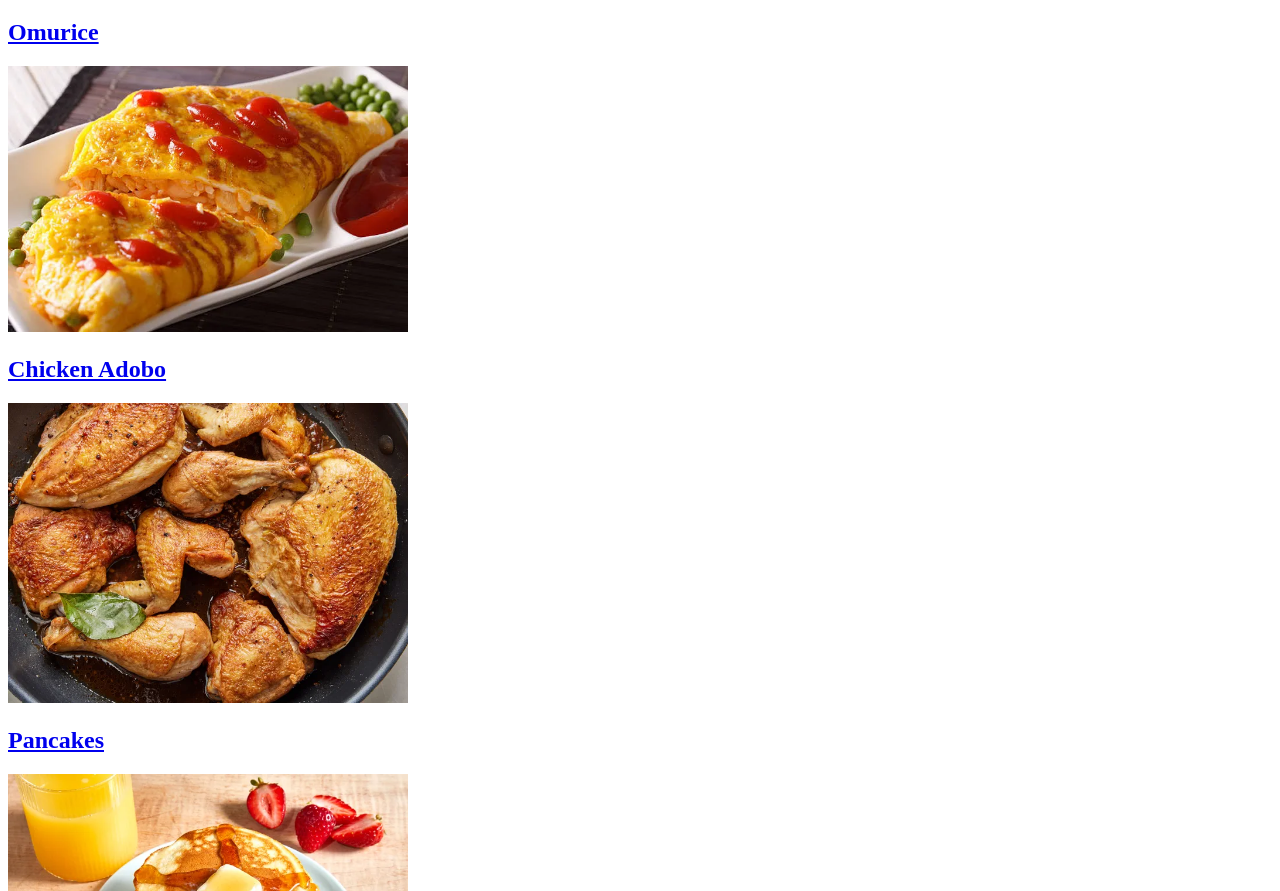
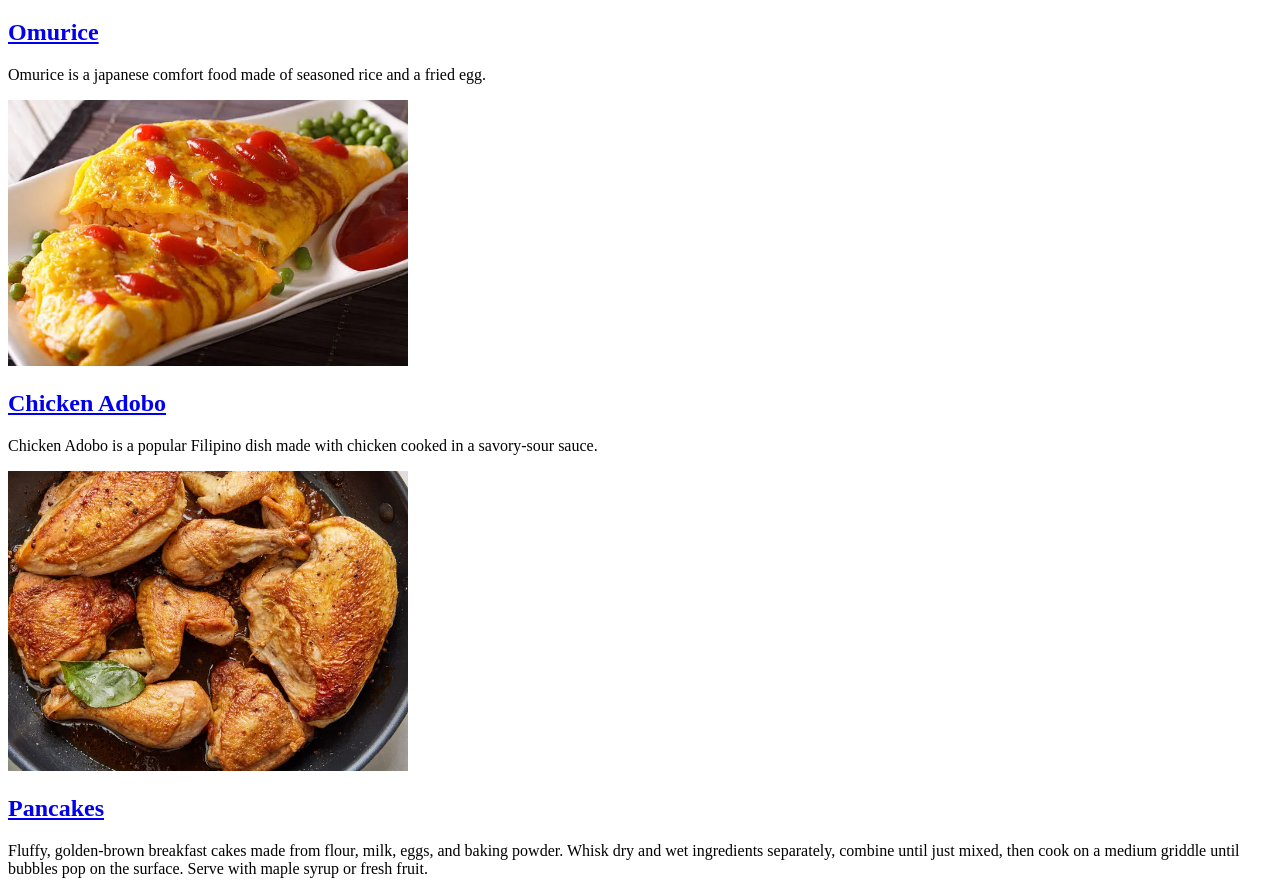
Before and after one commit to Ruhdical/odin-recipes, a plain HTML site: page index.html in a window 1280 px wide. Shown: the part 381-1272 px from the top of the page. Drawn offline with Linux system fonts and the light colour scheme.

Commit message:
added recipe descriptions on index.html

```diff
--- a/index.html
+++ b/index.html
@@ -23,10 +23,13 @@
         <section>
 
             <h2><a href="recipes/Omurice.html">Omurice</a></h2>
+            <p> Omurice is a japanese comfort food made of seasoned rice and a fried egg. </p>
             <img src="images/omurice_image.jpeg" alt="Omurice" width="400">
             <h2><a href="recipes/chickenadobo.html">Chicken Adobo</a></h2>
+            <p> Chicken Adobo is a popular Filipino dish made with chicken cooked in a savory-sour sauce. </p>
             <img src="images/adobo_image.jpeg" alt="Chicken Adobo" width="400">
             <h2><a href="recipes/pancakes.html">Pancakes</a></h2>
+            <p> Fluffy, golden-brown breakfast cakes made from flour, milk, eggs, and baking powder. Whisk dry and wet ingredients separately, combine until just mixed, then cook on a medium griddle until bubbles pop on the surface. Serve with maple syrup or fresh fruit.</p>
             <img src="images/pancake_image.jpeg" alt="Pancakes" width="400">
 
         </section>
```
